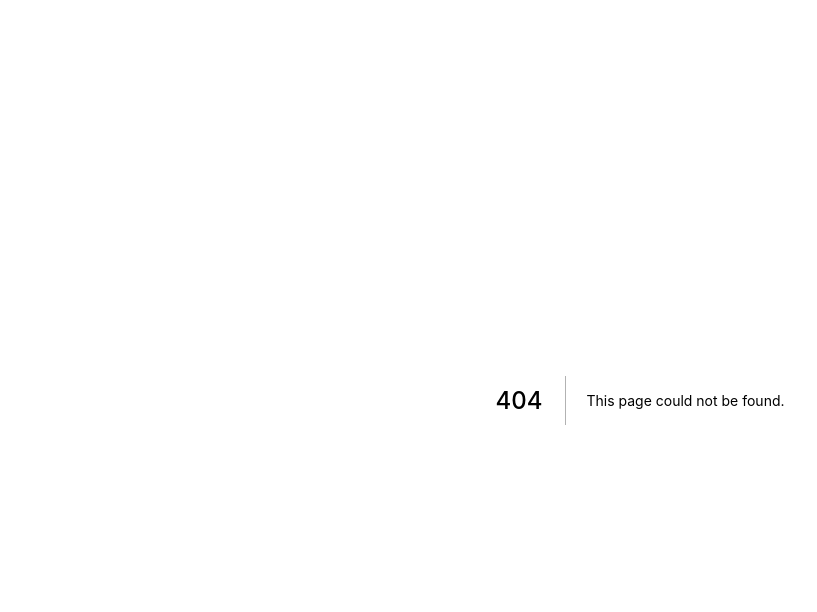
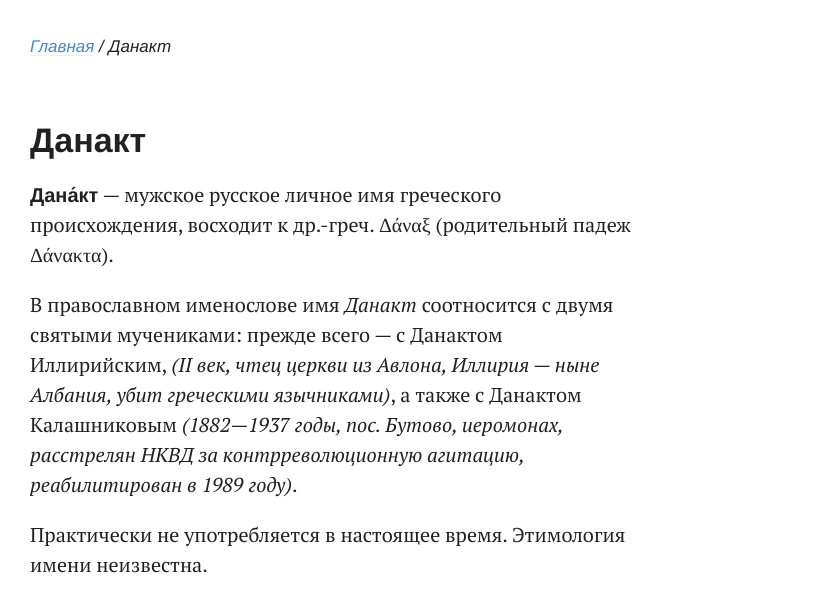
Before and after one commit to danakt/danakt.github.io, a Next.js app: page /Danakt in a window 1280 px wide. Before the commit this address had no page. Shown: the top 612 px of the page, without its empty margins (0-817 px from the left). Built offline with nearby package versions, Linux system fonts and the light colour scheme.

Commit message:
Add "about name" page

```diff
--- /dev/null
+++ b/pages/Danakt.tsx
@@ -0,0 +1,25 @@
+import { Page } from '../components/Page';
+
+export default () => (
+  <Page title="Данакт">
+    <h1>Данакт</h1>
+
+    <p>
+      <strong>Дана́кт</strong> — мужское русское личное имя греческого происхождения, восходит к др.-греч. Δάναξ
+      (родительный падеж Δάνακτα).
+    </p>
+
+    <p>
+      В православном именослове имя <em>Данакт</em> соотносится с двумя святыми мучениками: прежде всего — с Данактом
+      Иллирийским, <em>(II век, чтец церкви из Авлона, Иллирия — ныне Албания, убит греческими язычниками)</em>, а также
+      с Данактом Калашниковым{' '}
+      <em>
+        (1882—1937 годы, пос. Бутово, иеромонах, расстрелян НКВД за контрреволюционную агитацию, реабилитирован в 1989
+        году)
+      </em>
+      .
+    </p>
+
+    <p>Практически не употребляется в настоящее время. Этимология имени неизвестна.</p>
+  </Page>
+);
```
